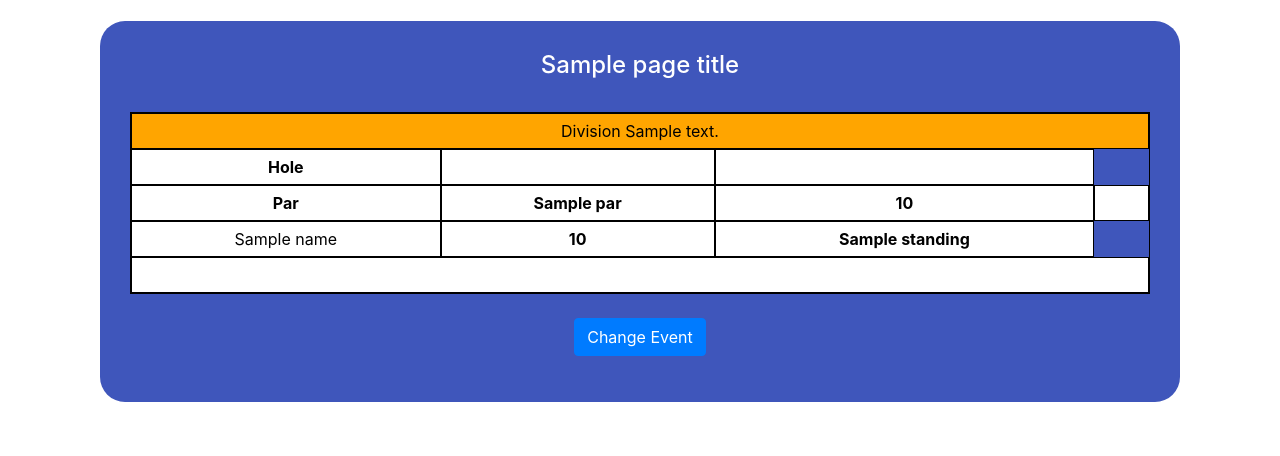
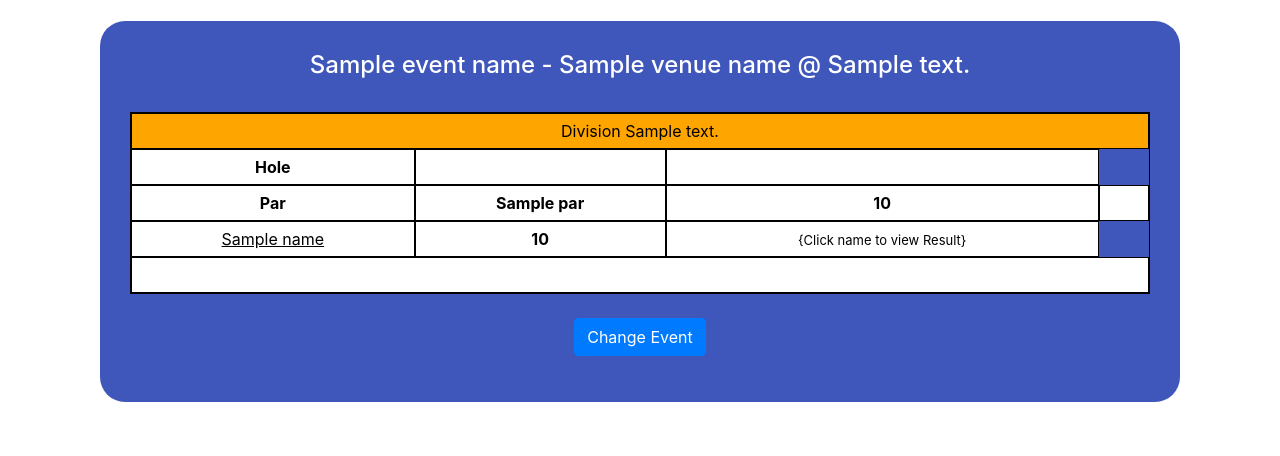
Before and after one commit to RandyWu/ovga, a Flask app: template app/templates/scores/scores.html in a window 1280 px wide. Shown: the part 53-509 px from the top of the page. Run offline with Flask 2, Linux system fonts and the light colour scheme; the template is opened without the code that fills it: most values are stand-ins (such as "Sample title", 1, 10 or a date in 2020); some libraries are stand-ins or nearby versions; some web fonts are replaced.

Commit message:
added result

```diff
--- a/app/templates/scores/scores.html
+++ b/app/templates/scores/scores.html
@@ -6,7 +6,7 @@
 		<div class="contain">
 		  <div class="round">
 		    <!-- href as scores/<event_id> -->
-		    <h4>{{page_title}}</h4><br/>
+		    <h4>{{event_name}} - {{venue_name}} @ {{event_address}}</h4><br/>
 			<div id="table-scroll" class="table-scroll">
 			  <div class="table-wrap">
 				<table class="main-table">
@@ -34,12 +34,16 @@
 					{%for player in page_info[division]%}
 					{% set second_loop = loop %}
 					<tr>
-						<td class="fixed-side">{{page_info[division][player]["Name"]}}</td>
+						<td class="fixed-side">
+							<a style="cursor: pointer; text-decoration: underline;" onclick="return result_show(this.id);" id="num{{outer_loop.index}}player{{second_loop.index}}">
+								<div id="no{{outer_loop.index}}player{{second_loop.index}}">{{page_info[division][player]["Name"]}}</div>
+							</a>
+						</td>
 						{%for hole_num in range(1,num_of_holes+1) %}
 							<td value={{hole_num}} id="num{{outer_loop.index}}player{{second_loop.index}}hole{{loop.index}}">{{page_info[division][player]["Scores"][hole_num]}}</td>
 						{% endfor %}
-						<td><b>{{score_totals[division][player]['Total']}}</b></td>
-						<td><b>{{score_totals[division][player]['Standing']}}</b></td>
+						<td><b>{{score_totals[player]}}</b></td>
+						<td id="num{{outer_loop.index}}player{{second_loop.index}}result"><span style="font-size: small;">{Click name to view Result}</span></td>
 					</tr>
 					{% endfor %}
 					<!-- Foreach player end -->
@@ -51,13 +55,75 @@
 				</table>
 			  </div>
 			</div><br/>
-			<p><button type="button" class="btn btn-primary" onclick="window.location='{{ url_for('events') }}'">Change Event</button>
+			<p><button type="button" class="btn btn-primary" onclick="window.location='{{ url_for('choose_event') }}'">Change Event</button>
 		  </div>
 		</div>
 		<br>
 		<br>
     </main>
 <script>
+
+function result_show(id)
+{
+
+var regexStr = id.match(/[a-z]+|[^a-z]+/gi);
+var plyr1, plyr2;
+var num = regexStr[1];
+var result = "", show = "";
+var points = 0, win = 0, lose = 0;
+{% for hole_num in range(1,num_of_holes+1) %}
+var total_num_of_holes = "{{loop.length}}";
+{% endfor %}
+
+for(j=1; j<=50; j++){
+// k is current hole num
+for(var k=1; plyr2 = document.getElementById(id+"hole"+k), plyr1 = document.getElementById("num"+num+"player"+j+"hole"+k); k++) {
+    if(plyr1!=plyr2){
+
+	var remainingHoles = parseInt(total_num_of_holes) - parseInt(k);
+
+	if(parseInt(plyr1.innerText) < parseInt(plyr2.innerText)) {
+		win++;
+		points++;
+	}
+
+	if(parseInt(plyr1.innerText) > parseInt(plyr2.innerText)) {
+		lose++;
+		points--;
+	}
+
+	if(parseInt(win) > parseInt(lose)){
+		result = "won";
+	}
+	else if(parseInt(win) < parseInt(lose)){
+		result = "lost";
+	}
+	else if(parseInt(win) == parseInt(lose)){
+		result = "all square";
+	}
+
+	if(result=="won" && parseInt(points) - parseInt(remainingHoles) > 0){
+		show = win+ " and " +remainingHoles;
+		break;
+	}
+
+	if(result=="lost" && parseInt(points) + parseInt(remainingHoles) < 0){
+		show = lose+ " and " +remainingHoles;
+		break;
+	}
+
+}}
+if(document.getElementById(id+"result"))
+	document.getElementById(id+"result").innerHTML = "";
+if(document.getElementById("num"+num+"player"+j+"result"))
+	document.getElementById("num"+num+"player"+j+"result").innerHTML = result + " " +show;
+
+}
+
+}
+
+
+
 
 var hole,par;
 for(var i=1; i<=50; i++){
```
